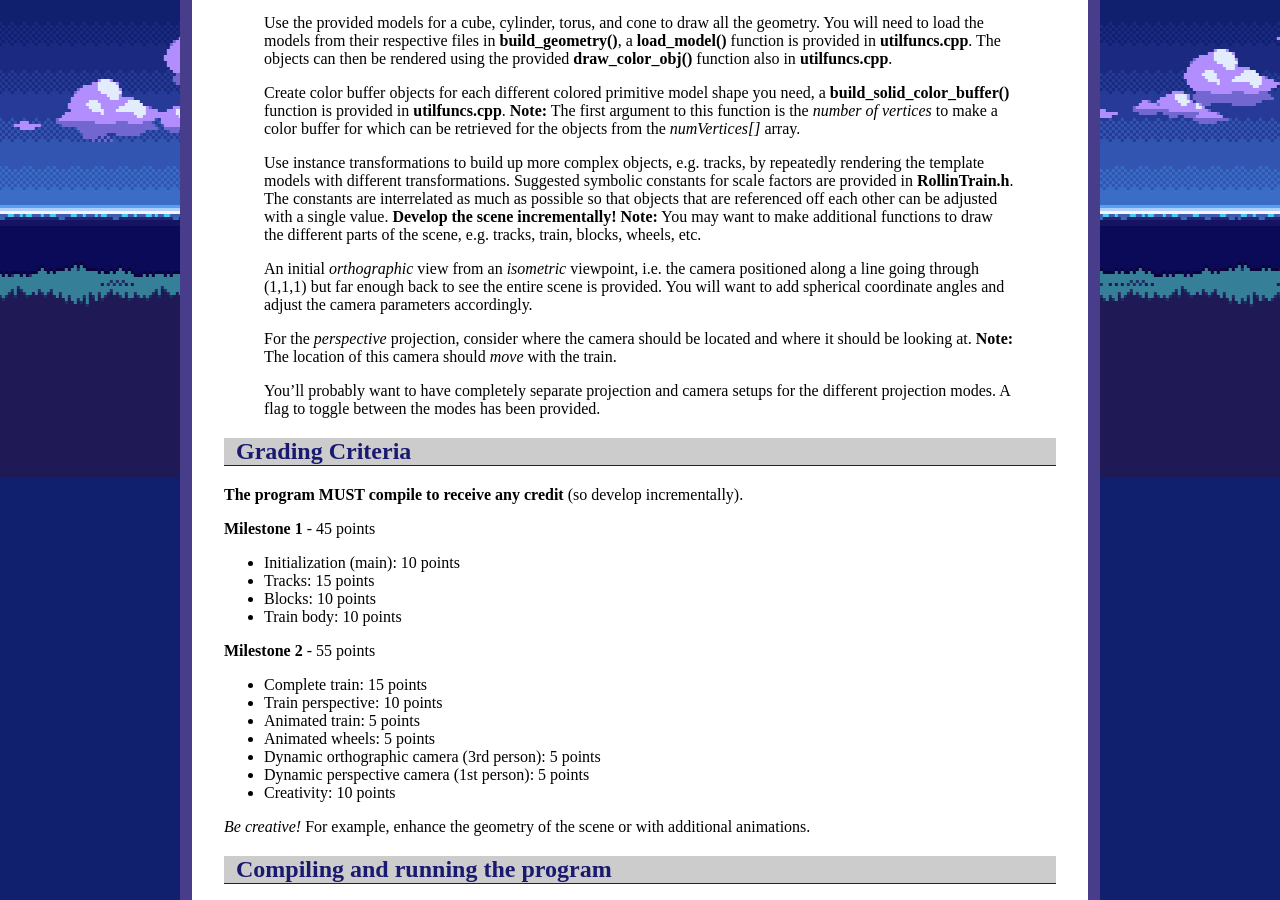
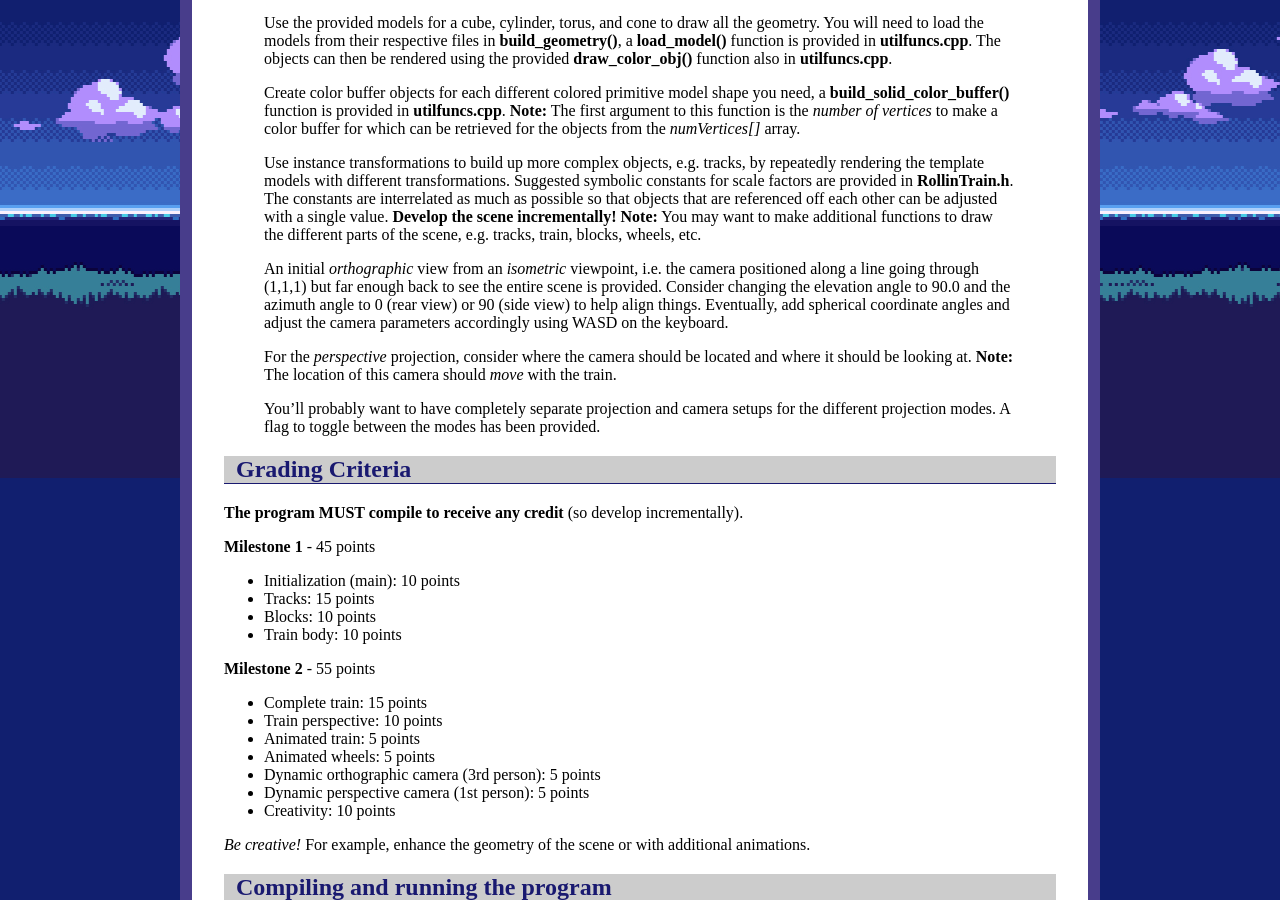
Before and after one commit to ycpcs/cs370-fall2024, a Jekyll site: the page built from assign/assign02.md, in a window 1280 px wide and 900 px high, scrolled down 2222 px. Built offline with Jekyll 4.4.1, drawn with Linux system fonts in a browser that asks for light colours.

Commit message:
update assign02
update assign02

```diff
--- a/assign/assign02.md
+++ b/assign/assign02.md
@@ -70,7 +70,7 @@ Write a program that draws a 3D "train" scene using OpenGL. A sample executable
 >
 > Use instance transformations to build up more complex objects, e.g. tracks, by repeatedly rendering the template models with different transformations. Suggested symbolic constants for scale factors are provided in **RollinTrain.h**. The constants are interrelated as much as possible so that objects that are referenced off each other can be adjusted with a single value. **Develop the scene incrementally!** **Note:** You may want to make additional functions to draw the different parts of the scene, e.g. tracks, train, blocks, wheels, etc.
 >
-> An initial *orthographic* view from an *isometric* viewpoint, i.e. the camera positioned along a line going through (1,1,1) but far enough back to see the entire scene is provided. You will want to add spherical coordinate angles and adjust the camera parameters accordingly.
+> An initial *orthographic* view from an *isometric* viewpoint, i.e. the camera positioned along a line going through (1,1,1) but far enough back to see the entire scene is provided. Consider changing the elevation angle to 90.0 and the azimuth angle to 0 (rear view) or 90 (side view) to help align things. Eventually, add spherical coordinate angles and adjust the camera parameters accordingly using WASD on the keyboard.
 >
 > For the *perspective* projection, consider where the camera should be located and where it should be looking at. **Note:** The location of this camera should *move* with the train.
 >
```
